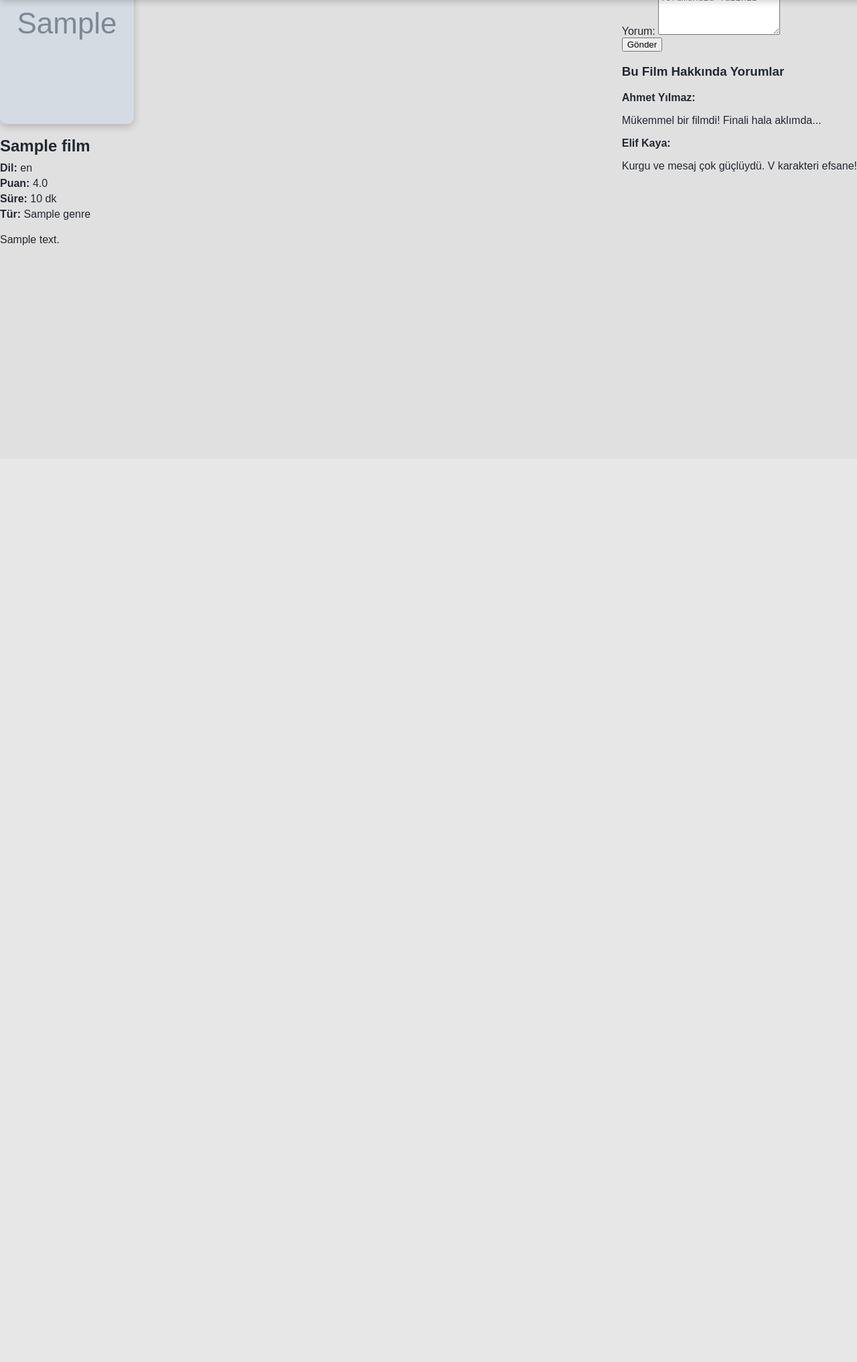
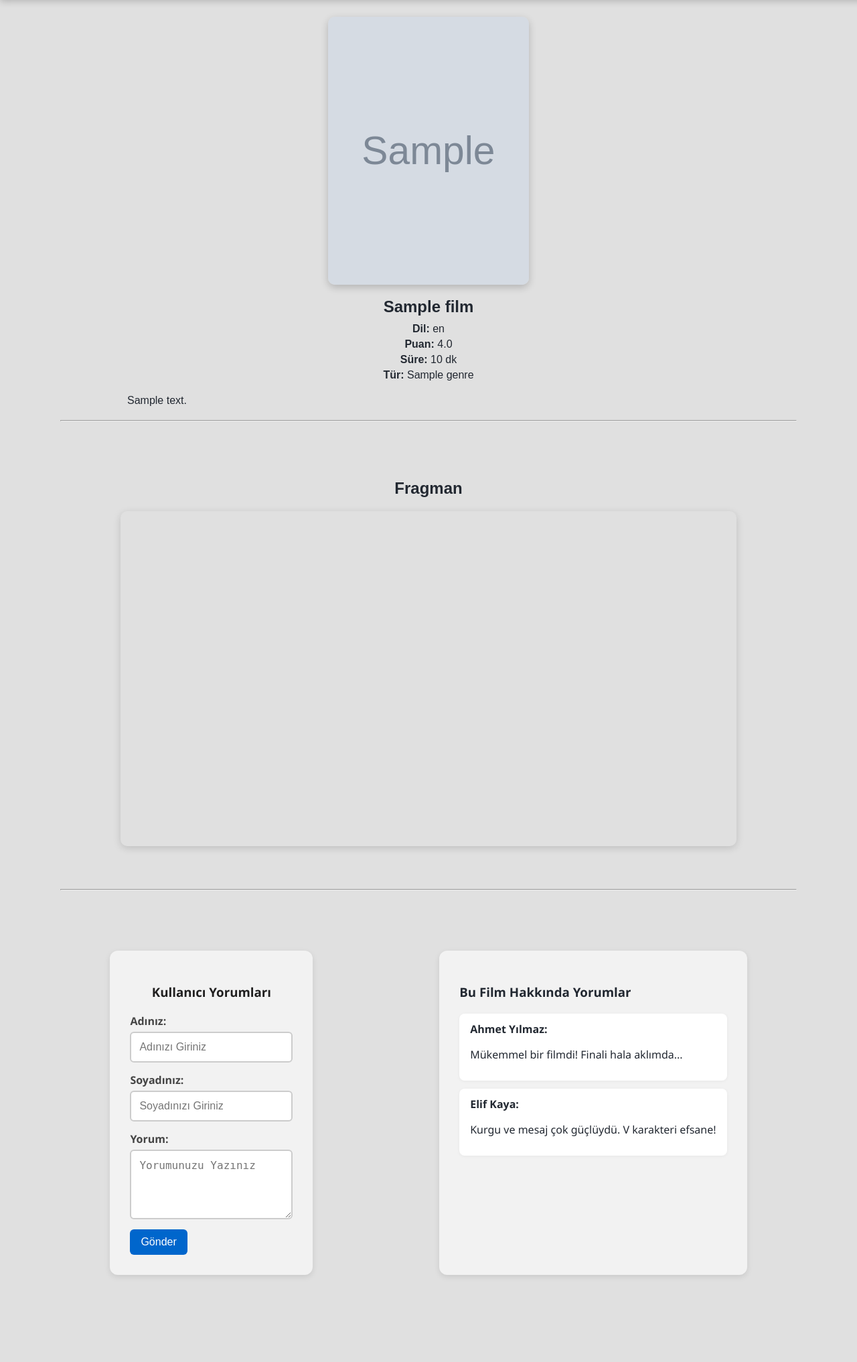
Before and after one commit to erencellk/MovieSlot, a Django app: page /film/info/1/ in a window 1280 px wide; the page is wider, and only the part inside the window is pictured. Shown: the part 115-2148 px from the top of that part at 67% size. Before the commit the page ends 481 px from the top of that part, so only its background shows below. Run offline with Django 5.2, Linux system fonts and the light colour scheme; tables that the repository leaves empty hold one stand-in row (values such as "Sample post"); grey boxes marked "Sample" are stand-in pictures.

Commit message:
manage css file...

```diff
--- a/films/static/films/style.css
+++ b/films/static/films/style.css
@@ -189,10 +189,10 @@
     }
 }
 
-.filminfo-afis{
+.filminfo-afis {
 
-    width: 200px;
-    height: 300px;
+    width: 300px;
+    height: 400px;
     object-fit: cover;
     border-radius: 10px;
     box-shadow: 0 4px 12px rgba(0, 0, 0, 0.2);
@@ -200,20 +200,124 @@
 
 }
 
-.film-detay-kart{
-    display: flex;
+.film-detay-kart {
+    display: block;
     gap: 30px;
     align-items: flex-start;
     flex-wrap: wrap;
     margin-bottom: 30px;
+    height: 50%;
+    justify-content: flex-start;
+    margin-top: 100px;
 }
 
-.film-bilgi p{
+.film-bilgi p {
     margin: 5px 0;
     font-size: 16px;
 }
-.film-title{
+
+.film-title {
     font-size: 24px;
     margin-top: 15px;
     margin-bottom: 10px;
 }
+
+.iframe-video {
+    margin: 60px auto;
+    max-width: 960px;
+    width: 100%;
+    padding: 0 20px;
+    box-sizing: border-box;
+}
+
+.iframe-video iframe {
+    width: 100%;
+    height: 500px;
+    border-radius: 10px;
+    box-shadow: 0 3px 12px rgba(0, 0, 0, 0.15);
+}
+
+.film-bilgi-kart {
+    text-align: center;
+    justify-content: center;
+}
+
+.yorum-bolumu , .yorum-listesi {
+    background-color: #f2f2f2;
+    padding: 30px;
+    border-radius: 12px;
+    max-width: 620px;
+    margin: 40px auto;
+    box-shadow: 0 3px 8px rgba(0, 0, 0, 0.1);
+    font-family: "Segoe UI", sans-serif;
+}
+
+.yorum-bolumu h3 {
+    margin-bottom: 20px;
+    color: #201f1f;
+    text-align: center;
+}
+
+.form-row {
+    display: flex;
+    flex-direction: column;
+    margin-bottom: 15px;
+}
+
+.form-row label {
+    font-weight: bold;
+    margin-bottom: 5px;
+    color: #444;
+}
+
+.form-row input, .form-row textarea {
+    padding: 12px;
+    font-size: 16px;
+    border: 2px solid #ccc;
+    border-radius: 6px;
+
+}
+
+.form-row input:focus, .form-row textarea:focus {
+    outline: none;
+}
+
+.yorum-gonder-btn {
+    background-color: #0066cc;
+    color: white;
+    padding: 10px 16px;
+    border: none;
+    border-radius: 6px;
+    font-size: 16px;
+    cursor: pointer;
+    transition: background-color 0.3s ease;
+}
+
+.yorum-gonder-btn:hover {
+    background-color: #004c99;
+}
+
+.yorum-listesi h3 {
+    margin-bottom: 20px;
+}
+
+.yorum-kart {
+    background-color: #fff;
+    padding: 12px 16px;
+    border-radius: 8px;
+    margin-bottom: 12px;
+    box-shadow: 0 1px 5px rgba(0, 0, 0, 0.05);
+}
+.yorum-container {
+  display: flex;
+  gap: 40px;
+  margin: 50px auto;
+  max-width: 1300px;
+  justify-content: center;
+  flex-wrap: wrap;
+}
+.main-container {
+    max-width: 1100px;
+    margin: 0 auto;
+    padding: 40px 20px;
+}
```
